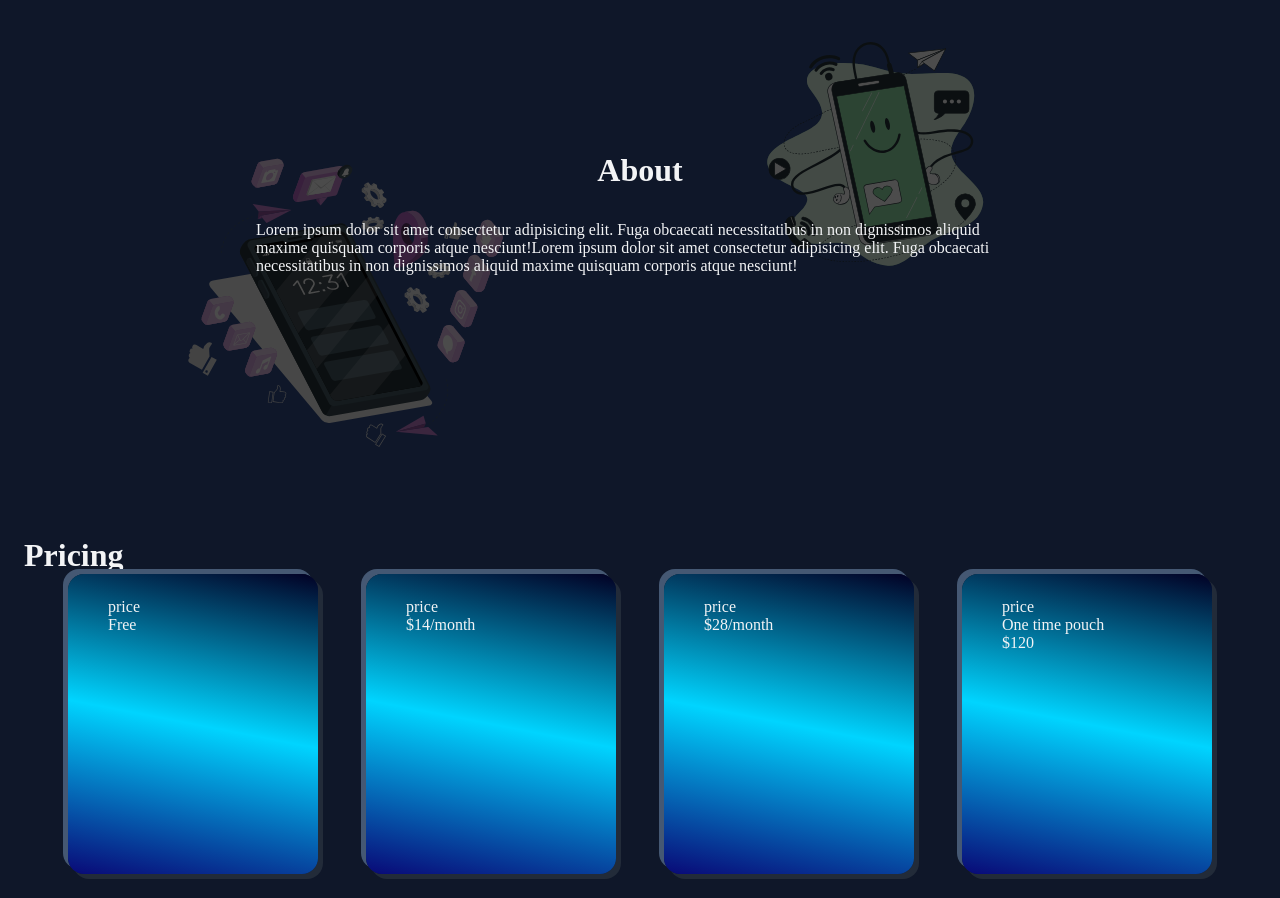
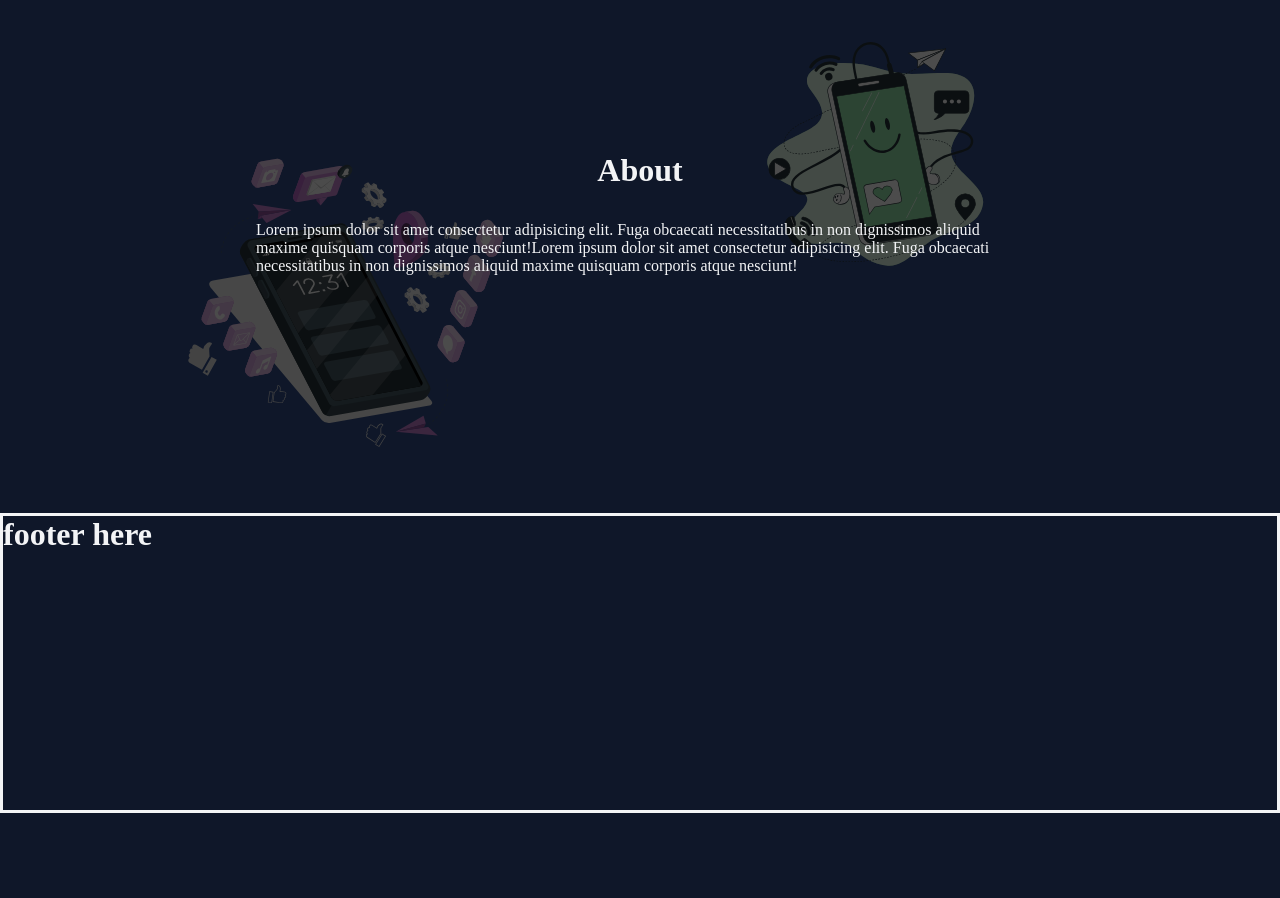
Before and after one commit to ShingoTennichi/chat-app-sass, a website: page frontend/index.html in a window 1280 px wide. Shown: the part 613-1511 px from the top of the page. After the commit the page ends 1426 px from the top, so only its background shows below. Drawn offline with Linux system fonts and the light colour scheme.

Commit message:
add footer

```diff
--- /dev/null
+++ b/frontend/assets/scss/components/_footer.scss
@@ -0,0 +1,7 @@
+@use "../utils/variables" as var;
+
+.footer {
+  display: block;
+  min-height: 300px;
+  border: solid var.$white;
+}
--- a/frontend/assets/scss/components/_index.scss
+++ b/frontend/assets/scss/components/_index.scss
@@ -1,3 +1,4 @@
 @forward "header";
+@forward "footer";
 @forward "button";
 @forward "svg";
--- a/frontend/index.html
+++ b/frontend/index.html
@@ -56,7 +56,7 @@
         </p>
       </div>
     </section>
-    <section class="pricing">
+    <!-- <section class="pricing">
       <h2 class="pricing__title--size">Pricing</h2>
       <div class="pricing__cards">
         <div class="pricing__cards--card">
@@ -77,7 +77,10 @@
           <p>$120</p>
         </div>
       </div>
-    </section>
+    </section> -->
+    <footer class="footer">
+      <h1>footer here</h1>
+    </footer>
     <script src="js/index.js"></script>
   </body>
 </html>
```
Also changed, not shown: frontend/sign-in/index.html (+13 -0 lines), frontend/assets/css/style.css, 1 other file.
